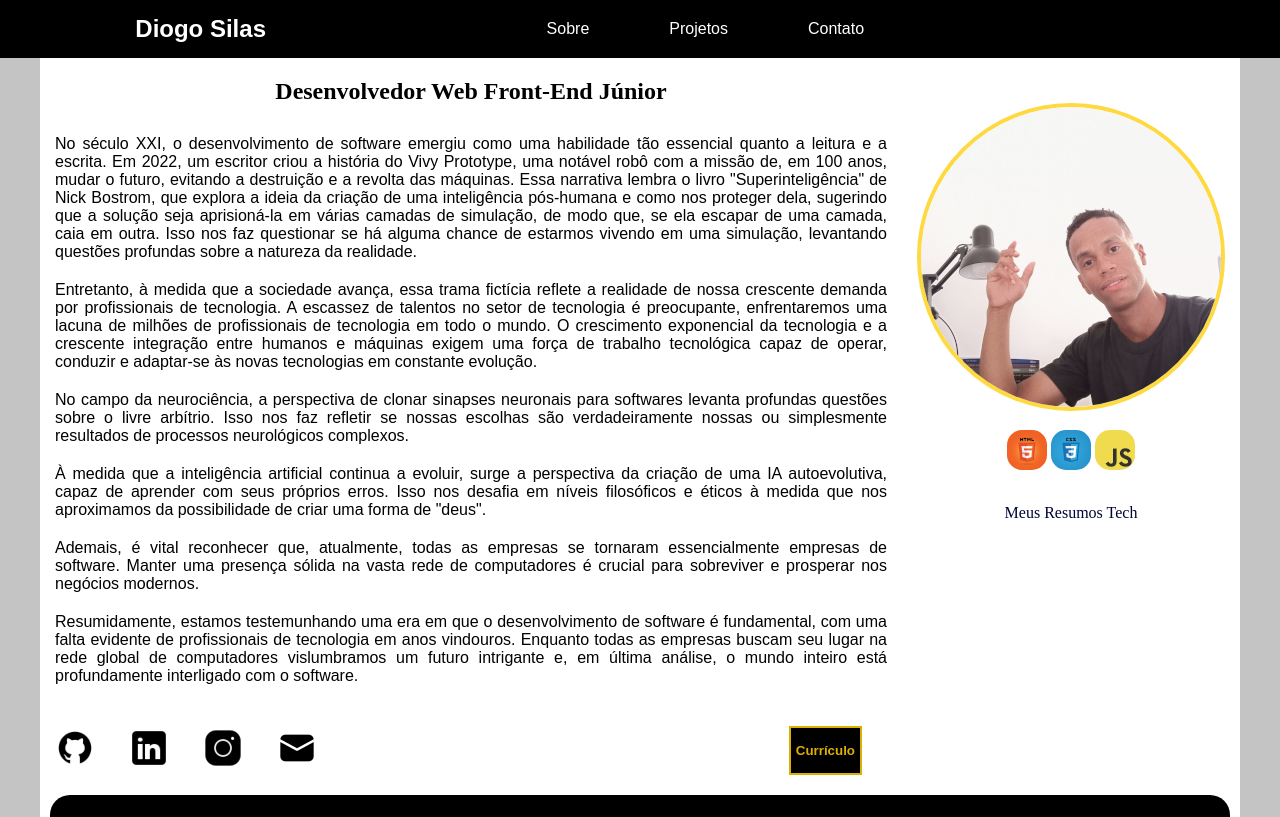
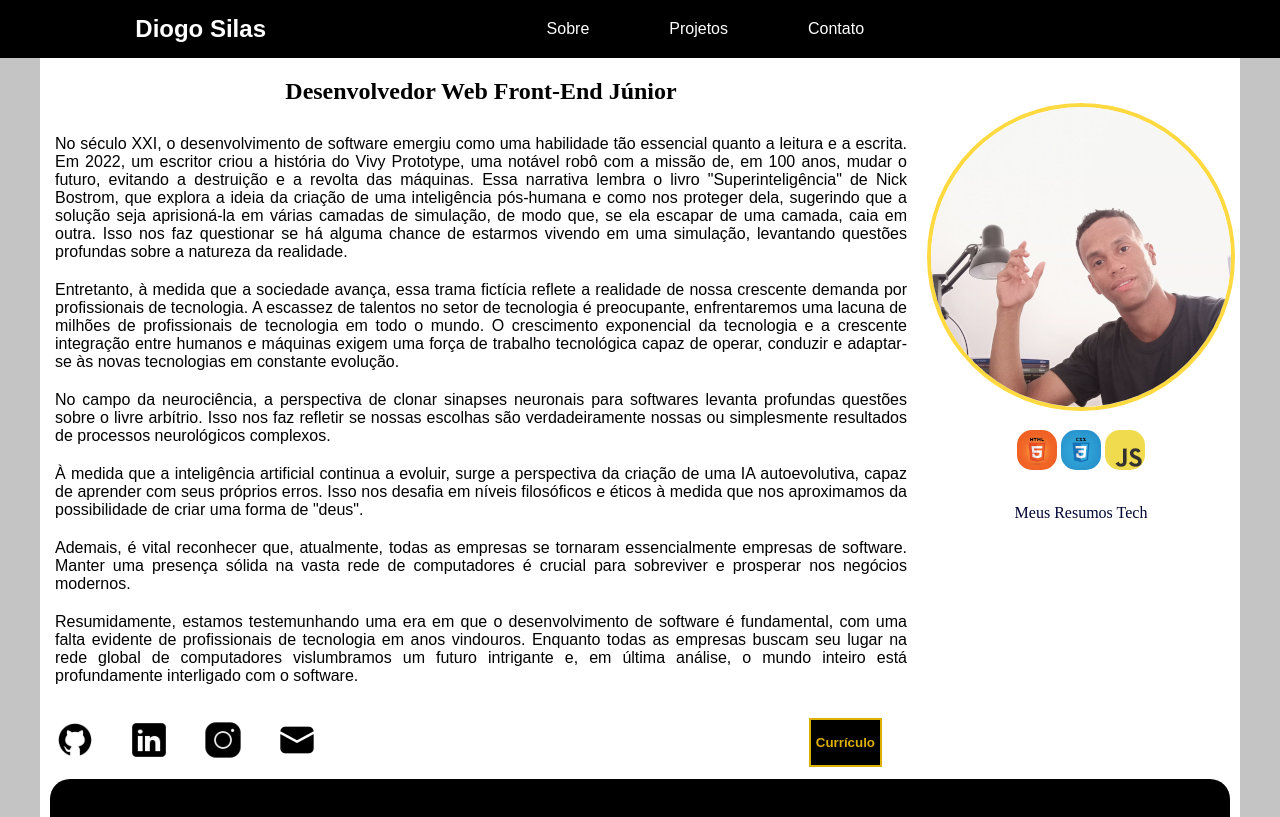
Before and after one commit to DiogoSilas/portfolio, a plain HTML site: page index.html in a window 1280 px wide. Shown: the top 817 px of the page. Drawn offline with Linux system fonts and the light colour scheme.

Commit message:
Modificação no estilo visited das tags address de padrão para #000000; Tamanho da margin lateral na foto de perfil modificado para 5px.

```diff
--- a/src/css/style.css
+++ b/src/css/style.css
@@ -124,7 +124,6 @@ p {
     align-items: center;
     justify-content: space-between;
     margin-top: 20px;
-    height: 70px;
 }
 
 .icones-redes-social img {
@@ -157,7 +156,7 @@ p {
     margin: 30px auto;
 }
 .desenvolvimento-web .habilidades #foto-de-perfil {
-    margin: 15px;
+    margin: 15px 5px;
     border: solid 4px #ffd940;
     border-radius: 50%;
 }
@@ -271,6 +270,10 @@ p {
     margin: 30px;
 }
 
+.contatos address a:visited {
+    color: #000000;
+}
+
 .contatos address a,
 .contatos address img {
     display: flex;
```
